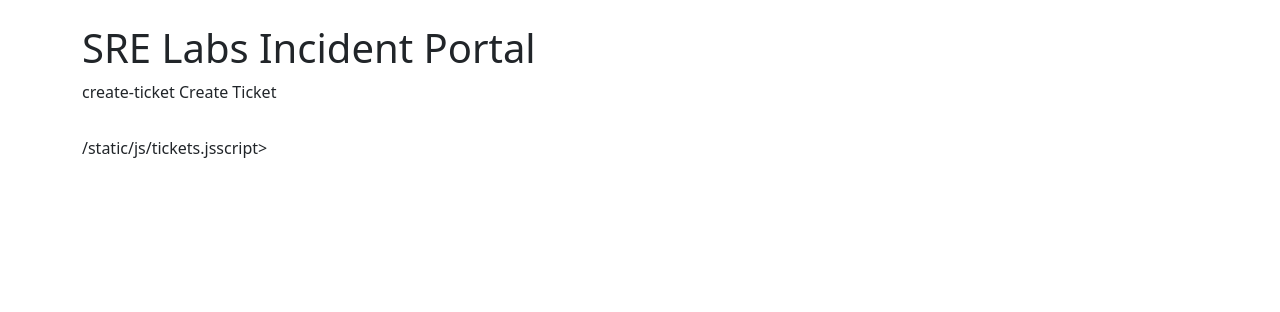
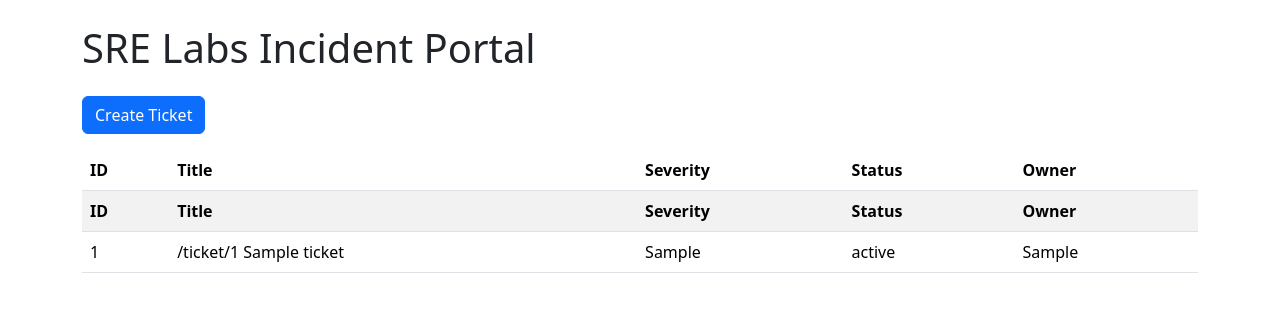
Before and after one commit to DHunnicuttSG/SRE_Labs, a Flask app: page / in a window 1280 px wide. Shown: the top 312 px of the page. Run offline with Flask 3, Linux system fonts and the light colour scheme; tables that the repository leaves empty hold one stand-in row (values such as "Sample post").

Commit message:
started to add front end pages

```diff
--- a/docker/app/templates/index.html
+++ b/docker/app/templates/index.html
@@ -1,34 +1,38 @@
 <!DOCTYPE html>
-<html>
+<html lang="en">
+<head>
+    <meta charset="UTF-8">
+    <meta name="viewport" content="width=device-width, initial-scale=1.0">
+    <title>SRE Labs Incident Portal</title>
+    <!-- Fixed: Closed the Bootstrap link tag properly -->
+    <link href="https://cdn.jsdelivr.net/npm/bootstrap@5.3.3/dist/css/bootstrap.min.css" rel="stylesheet">
+</head>
+<body>
+    <div class="container mt-4">
+        <div class="row">
+            <div class="col">
+                <h1 class="mb-4">SRE Labs Incident Portal</h1>
+                <!-- Fixed: Added opening <a> tag for the button -->
+                <a href="/create-ticket" class="btn btn-primary mb-3">Create Ticket</a>
 
-<head>
-
-    <title>SRE Labs</title>
-
-    <link rel="stylesheet" href="//cdn.jsdelivr.net/npm/bootstrap@5.3.3/dist/css/bootstrap.min.css">
-
-</head>
-
-<body class="container mt-4">
-
-    <h1>SRE Labs Incident Portal</h1>
-
-    <div class="mb-3">
-
-        <a>create-ticket
-           Create Ticket
-        </a>
-
+                <table class="table table-striped">
+                    <thead>
+                        <tr>
+                            <th>ID</th>
+                            <th>Title</th>
+                            <th>Severity</th>
+                            <th>Status</th>
+                            <th>Owner</th>
+                        </tr>
+                    </thead>
+                    <tbody id="ticketsTable">
+                        <!-- Tickets will be injected here -->
+                    </tbody>
+                </table>
+            </div>
+        </div>
     </div>
-
-    <table
-        class="table table-striped"
-        id="ticketsTable">
-
-    </table>
-
-/static/js/tickets.jsscript>
-
+    <!-- Fixed: Corrected the script tag syntax and file path -->
+    <script src="/static/js/tickets.js"></script>
 </body>
-
 </html>
```
